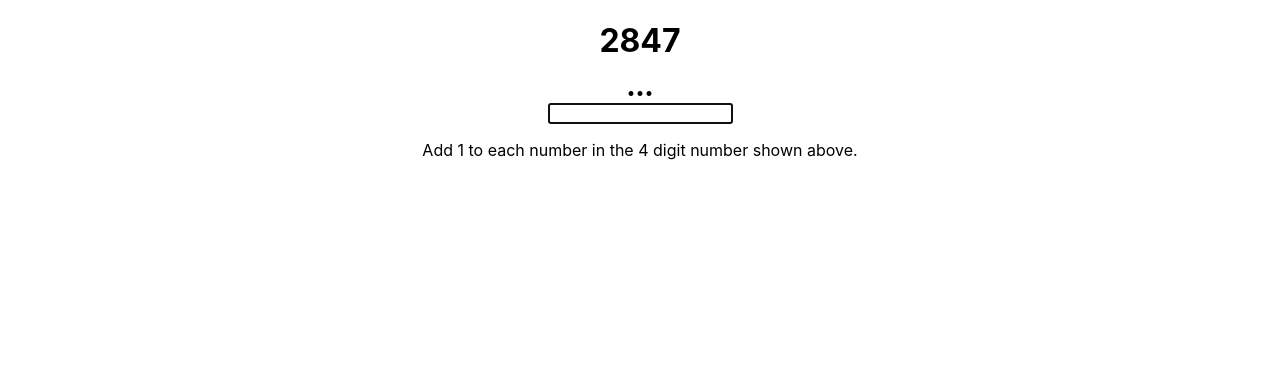
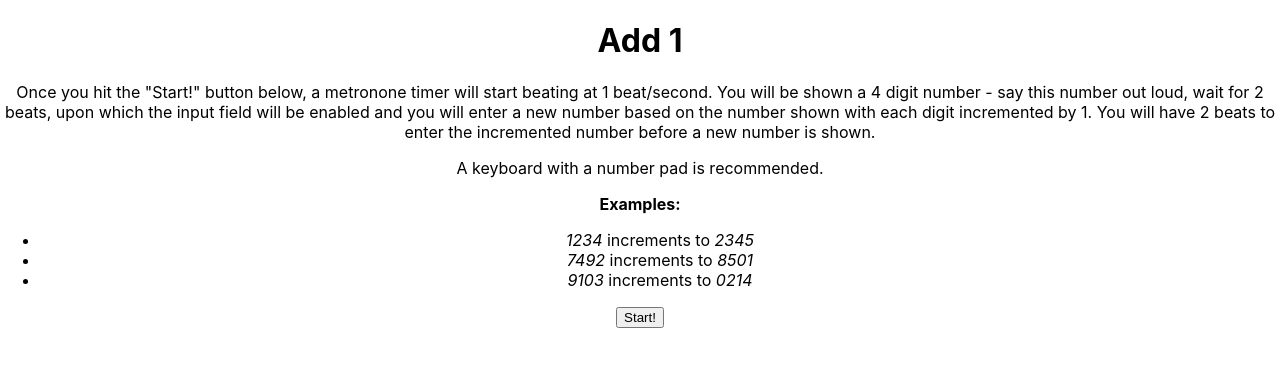
Before and after one commit to kynatro/add-1, a React (Create React App) app: page / in a window 1280 px wide. Shown: the top 366 px of the page. Built offline with nearby package versions, Linux system fonts and the light colour scheme.

Commit message:
Abstract to components for better separation of concerns

```diff
--- a/src/App.js
+++ b/src/App.js
@@ -1,152 +1,56 @@
-import React, { createRef, Component } from 'react';
-import PropTypes from 'prop-types';
+import React, { Component } from 'react';
+import {
+  ADD1_ADD,
+  ADD1_BEAT_INPUT,
+  ADD1_BEAT_WAIT,
+  ADD1_BEAT_INTERVAL,
+  ADD1_DIGITS_AMOUNT
+} from './constants';
+import Game from './components/Game';
+import Introduction from './components/Introduction';
+
 import './App.scss';
+
 class App extends Component {
-  static defaultProps = {
-    add: 1,
-    beatWait: 2,
-    metronone: 1000,
-    numberLength: 4
-  }
-
-  static propTypes = {
-    add: PropTypes.number.isRequired,
-    beatWait: PropTypes.number.isRequired,
-    metronone: PropTypes.number.isRequired,
-    numberLength: PropTypes.number.isRequired
-  }
-
   constructor(props) {
     super(props);
 
     this.state = {
-      baseNumber: this.baseNumber(),
-      beat: 0,
-      inputValue: '',
-      inputDisabled: true,
-      inputStatus: null,
-      tick: 0
+      ticking: false
     };
-
-    this.inputRef = createRef();
   }
 
-  componentDidMount = () => {
-    const { metronone } = this.props;
-
-    this.timer = setInterval(
-      () => this.tick(),
-      metronone
-    );
-  }
-
-  componentDidUpdate = (prevProps, prevState) => {
-    const { inputDisabled } = this.state;
-    const { inputDisabled: prevInputDisabled } = prevState;
-
-    if (!inputDisabled && inputDisabled !== prevInputDisabled) {
-      this.inputRef.current.focus();
-    }
-  }
-
-  addNumber = ({ add, baseNumber }) => {
-    return parseInt(
-      `${baseNumber}`.split('')
-                     .map(num => {
-                       const int = parseInt(num)
-                       const added = int + add
-                       return added >= 10 ? added - 10 : added
-                     })
-                     .join('')
-    )
-  }
-
-  baseNumber = () => {
-    const { numberLength } = this.props;
-    const min = Math.pow(10, numberLength - 1);
-    const max = Math.pow(10, numberLength) - 1;
-
-    return parseInt(Math.random() * (max - min) + min)
-  }
-
-  handleInput = (event) => {
-    const { value } = event.target;
-
+  handleStart = () => {
     this.setState({
-      inputValue: value
+      ticking: true
     });
   }
 
-  inputField = () => {
-    const { inputValue, inputDisabled } = this.state;
-    const atts = {
-      onChange: this.handleInput,
-      ref: this.inputRef,
-      value: inputValue
-    }
-
-    if (inputDisabled) {
-      atts.disabled = true;
-    }
-
-    return (
-      <input {...atts} />
-    )
-  }
-
-  tick = () => {
-    const { baseNumber, beat, inputValue, tick } = this.state;
-    const { add, beatWait } = this.props;
-    const addNumber = this.addNumber({ baseNumber, add });
-    const newBeat = (beat + 1) % (beatWait + 1);
-    let newState = {
-      tick: tick + 1,
-      beat: newBeat
-    };
-
-    if (newBeat === beatWait) {
-      newState.inputDisabled = false;
-    }
-
-    if (newBeat === 0) {
-      newState.baseNumber = this.baseNumber();
-      newState.inputDisabled = true;
-      newState.inputStatus = null;
-
-      if (inputValue !== '') {
-        newState.inputStatus = (addNumber === parseInt(inputValue) ? '✅ Correct!' : '❌ Incorrect!') + ` (${addNumber})`;
-        newState.inputValue = '';
-      }
-    }
-
-    this.setState(newState);
-  }
-
   render() {
-    const { beat, baseNumber, inputStatus } = this.state;
-    const { add, numberLength } = this.props;
+    const { ticking } = this.state;
 
     return (
       <div className="App">
-        <h1>{baseNumber}</h1>
-
-        <div className="beat">
-          {new Array(beat+1).fill('•').map(bullet => bullet)}
-        </div>
-
-        <div className="answer">
-          {this.inputField()}
-        </div>
-
-        {inputStatus && (
-          <div className="status">
-            {inputStatus}
-          </div>
+        {ticking && (
+          <Game
+            add={ADD1_ADD}
+            beatInput={ADD1_BEAT_INPUT}
+            beatInterval={ADD1_BEAT_INTERVAL}
+            beatWait={ADD1_BEAT_WAIT}
+            digitsAmount={ADD1_DIGITS_AMOUNT}
+          />
         )}
 
-        <div className="instructions">
-          <p>Add {add} to each number in the {numberLength} digit number shown above.</p>
-        </div>
+        {!ticking && (
+          <Introduction
+            add={ADD1_ADD}
+            beatInput={ADD1_BEAT_INPUT}
+            beatInterval={ADD1_BEAT_INTERVAL}
+            beatWait={ADD1_BEAT_WAIT}
+            digitsAmount={ADD1_DIGITS_AMOUNT}
+            handleStart={this.handleStart}
+          />
+        )}
       </div>
     );
   }
--- /dev/null
+++ b/src/components/Game/Game.js
@@ -0,0 +1,151 @@
+import React, { createRef, Component } from 'react';
+import PropTypes from 'prop-types';
+import './Game.scss';
+
+class Game extends Component {
+  static propTypes = {
+    add: PropTypes.number.isRequired,
+    beatInput: PropTypes.number.isRequired,
+    beatInterval: PropTypes.number.isRequired,
+    beatWait: PropTypes.number.isRequired,
+    digitsAmount: PropTypes.number.isRequired
+  }
+
+  constructor(props) {
+    super(props);
+
+    this.state = {
+      baseNumber: this.baseNumber(),
+      beat: 0,
+      inputValue: '',
+      inputDisabled: true,
+      inputStatus: null,
+      tick: 0
+    };
+
+    this.inputRef = createRef();
+  }
+
+  componentDidMount = () => {
+    const { beatInterval } = this.props;
+
+    this.timer = setInterval(
+      () => this.tick(),
+      beatInterval
+    );
+  }
+
+  componentDidUpdate = (prevProps, prevState) => {
+    const { inputDisabled } = this.state;
+    const { inputDisabled: prevInputDisabled } = prevState;
+
+    if (!inputDisabled && inputDisabled !== prevInputDisabled) {
+      this.inputRef.current.focus();
+    }
+  }
+
+  addNumber = ({ add, baseNumber }) => {
+    return parseInt(
+      `${baseNumber}`.split('')
+        .map(num => {
+          const int = parseInt(num)
+          const added = int + add
+          return added >= 10 ? added - 10 : added
+        })
+        .join('')
+    )
+  }
+
+  baseNumber = () => {
+    const { digitsAmount } = this.props;
+    const min = Math.pow(10, digitsAmount - 1);
+    const max = Math.pow(10, digitsAmount) - 1;
+
+    return parseInt(Math.random() * (max - min) + min)
+  }
+
+  handleInput = (event) => {
+    const { value } = event.target;
+
+    this.setState({
+      inputValue: value
+    });
+  }
+
+  inputField = () => {
+    const { inputValue, inputDisabled } = this.state;
+    const atts = {
+      onChange: this.handleInput,
+      ref: this.inputRef,
+      value: inputValue
+    }
+
+    if (inputDisabled) {
+      atts.disabled = true;
+    }
+
+    return (
+      <input {...atts} />
+    )
+  }
+
+  tick = () => {
+    const { baseNumber, beat, inputValue, tick } = this.state;
+    const { add, beatInput, beatWait } = this.props;
+    const addNumber = this.addNumber({ baseNumber, add });
+    const newBeat = (beat + 1) % (beatWait + beatInput);
+    let newState = {
+      tick: tick + 1,
+      beat: newBeat
+    };
+
+    if (newBeat === beatWait) {
+      newState.inputDisabled = false;
+    }
+
+    if (newBeat === 0) {
+      newState.baseNumber = this.baseNumber();
+      newState.inputDisabled = true;
+      newState.inputStatus = null;
+
+      if (inputValue !== '') {
+        newState.inputStatus = (addNumber === parseInt(inputValue) ? '✅ Correct!' : '❌ Incorrect!') + ` (${addNumber})`;
+        newState.inputValue = '';
+      }
+    }
+
+    this.setState(newState);
+  }
+
+  render() {
+    const { beat, baseNumber, inputStatus } = this.state;
+
+    return (
+      <div className="game">
+        <header>
+          <h2>{baseNumber}</h2>
+        </header>
+
+        <article>
+          <div className="beat">
+            {new Array(beat + 1).fill('•').map(bullet => bullet)}
+          </div>
+
+          <div className="answer">
+            {this.inputField()}
+          </div>
+        </article>
+
+        <footer>
+          {inputStatus && (
+            <div className="status">
+              {inputStatus}
+            </div>
+          )}
+        </footer>
+      </div>
+    )
+  }
+}
+
+export default Game
--- /dev/null
+++ b/src/components/Game/index.js
@@ -0,0 +1,2 @@
+import Game from './Game';
+export default Game;
--- /dev/null
+++ b/src/components/Introduction/Introduction.js
@@ -0,0 +1,34 @@
+import React from 'react';
+import './Introduction.scss';
+
+function beatsLabel(beats) {
+  return beats === 1 ? 'beat' : 'beats';
+}
+
+export default ({ add, beatInput, beatInterval, beatWait, digitsAmount, handleStart }) => {
+  const beatsPerSecond = beatInterval/1000;
+
+  return (
+    <div className="introduction">
+      <header>
+        <h1>Add 1</h1>
+      </header>
+
+      <article>
+        <p>Once you hit the "Start!" button below, a metronone timer will start beating at {beatsPerSecond} {beatsLabel(beatsPerSecond)}/second. You will be shown a {digitsAmount} digit number - say this number out loud, wait for {beatWait} {beatsLabel(beatWait)}, upon which the input field will be enabled and you will enter a new number based on the number shown with each digit incremented by {add}. You will have {beatInput} {beatsLabel(beatInterval)} to enter the incremented number before a new number is shown.</p>
+        <p>A keyboard with a number pad is recommended.</p>
+
+        <p><strong>Examples:</strong></p>
+        <ul>
+          <li><em>1234</em> increments to <em>2345</em></li>
+          <li><em>7492</em> increments to <em>8501</em></li>
+          <li><em>9103</em> increments to <em>0214</em></li>
+        </ul>
+      </article>
+
+      <footer>
+        <p><button onClick={handleStart}>Start!</button></p>
+      </footer>
+    </div>
+  )
+}
--- /dev/null
+++ b/src/components/Introduction/index.js
@@ -0,0 +1,2 @@
+import Introduction from './Introduction';
+export default Introduction;
--- /dev/null
+++ b/src/constants.js
@@ -0,0 +1,22 @@
+/** @constant Number The amount to add to each number */
+const ADD1_ADD = 1;
+
+/** @constant Number The amount of beats to allow input */
+const ADD1_BEAT_INPUT = 2;
+
+/** @constant Number The amount of beats to wait before allowing input */
+const ADD1_BEAT_WAIT = 2;
+
+/** @constant Number The amount of ms to wait between each beat */
+const ADD1_BEAT_INTERVAL = 1000;
+
+/** @constant Number The amount of digits in the number to increment */
+const ADD1_DIGITS_AMOUNT = 4;
+
+export {
+  ADD1_ADD,
+  ADD1_BEAT_INPUT,
+  ADD1_BEAT_WAIT,
+  ADD1_BEAT_INTERVAL,
+  ADD1_DIGITS_AMOUNT
+}
```
Also changed, not shown: src/components/Game/Game.scss (added), src/components/Introduction/Introduction.scss (added).
